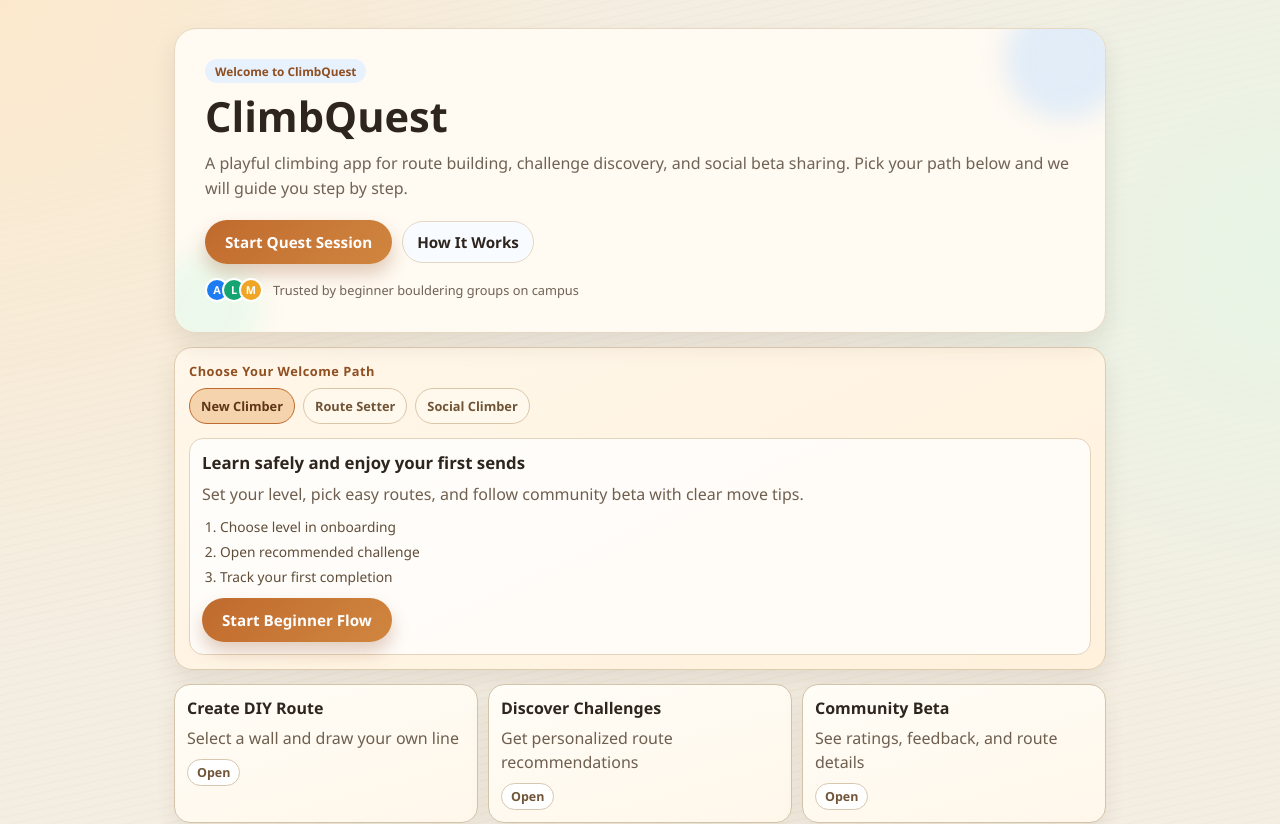
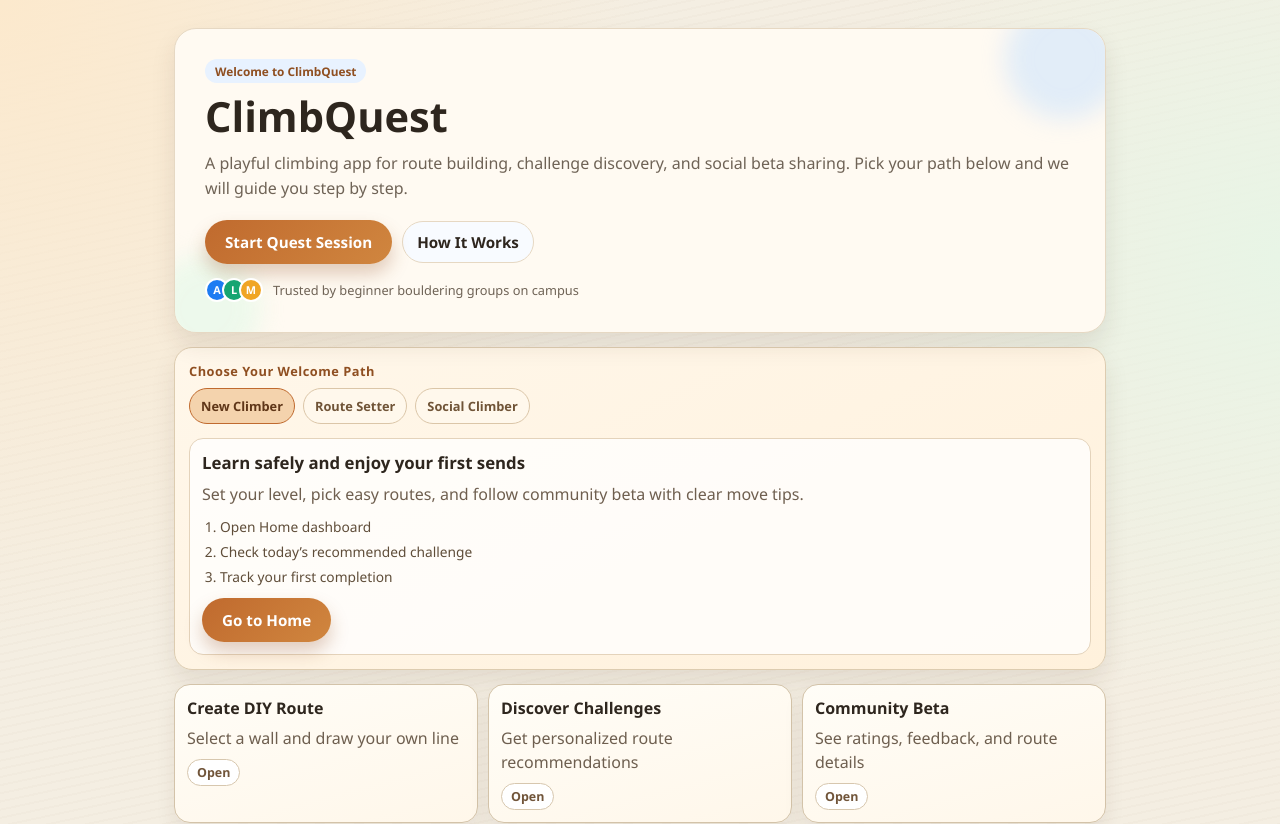
Before and after one commit to XYMMM000/CPT208-coursework, a React (Vite) app in the folder demo/: page / in a window 1280 px wide. Shown: the top 824 px of the page. Built offline with nearby package versions, Linux system fonts and the light colour scheme; no server answers.

Commit message:
create web app

```diff
--- a/demo/src/pages/LandingPage.jsx
+++ b/demo/src/pages/LandingPage.jsx
@@ -9,9 +9,9 @@ const welcomeTracks = [
     title: "Learn safely and enjoy your first sends",
     description:
       "Set your level, pick easy routes, and follow community beta with clear move tips.",
-    steps: ["Choose level in onboarding", "Open recommended challenge", "Track your first completion"],
-    ctaLabel: "Start Beginner Flow",
-    ctaLink: "/onboarding"
+    steps: ["Open Home dashboard", "Check today’s recommended challenge", "Track your first completion"],
+    ctaLabel: "Go to Home",
+    ctaLink: "/home"
   },
   {
     id: "setter",
@@ -19,9 +19,9 @@ const welcomeTracks = [
     title: "Design and publish your own route line",
     description:
       "Pick a wall, zoom in, outline holds manually, then save and share your route with the community.",
-    steps: ["Select wall photo", "Outline hold contours", "Publish to community feed"],
+    steps: ["Select a wall", "Outline hold contours", "Publish to community feed"],
     ctaLabel: "Build My Route",
-    ctaLink: "/onboarding"
+    ctaLink: "/create"
   },
   {
     id: "social",
@@ -29,16 +29,16 @@ const welcomeTracks = [
     title: "Discover trending routes and exchange beta",
     description:
       "Search route feed, open route details, rate and comment, then save your favorites for next session.",
-    steps: ["Open community feed", "Filter by style and level", "Save and rate useful routes"],
+    steps: ["Open community feed", "Filter by style and level", "Rate and save useful routes"],
     ctaLabel: "Join Community",
-    ctaLink: "/onboarding"
+    ctaLink: "/community"
   }
 ];
 
 const quickLinks = [
-  { label: "Create DIY Route", description: "Select a wall and draw your own line", to: "/onboarding" },
-  { label: "Discover Challenges", description: "Get personalized route recommendations", to: "/onboarding" },
-  { label: "Community Beta", description: "See ratings, feedback, and route details", to: "/onboarding" }
+  { label: "Create DIY Route", description: "Select a wall and draw your own line", to: "/create" },
+  { label: "Discover Challenges", description: "Get personalized route recommendations", to: "/discover" },
+  { label: "Community Beta", description: "See ratings, feedback, and route details", to: "/community" }
 ];
 
 const landingFeatures = [
@@ -47,21 +47,21 @@ const landingFeatures = [
     title: "Personalized Challenge",
     description:
       "Get route picks with level + style matching and a clear reason for each recommendation.",
-    to: "/onboarding"
+    to: "/discover"
   },
   {
     icon: "D",
     title: "DIY Route Creation",
     description:
       "Choose a wall, zoom in, trace hold contours, and publish your own line in minutes.",
-    to: "/onboarding"
+    to: "/create"
   },
   {
     icon: "C",
     title: "Community Rating",
     description:
       "Read beta tips, rate routes, and collect useful feedback from other climbers.",
-    to: "/onboarding"
+    to: "/community"
   }
 ];
 
@@ -87,7 +87,7 @@ export default function LandingPage() {
         </p>
 
         <div className="cq-hero-cta-row">
-          <Link className="cq-primary-btn" to="/onboarding">
+          <Link className="cq-primary-btn" to="/home">
             Start Quest Session
           </Link>
           <a className="cq-secondary-btn cq-hero-secondary-btn" href="#how-it-works">
```
